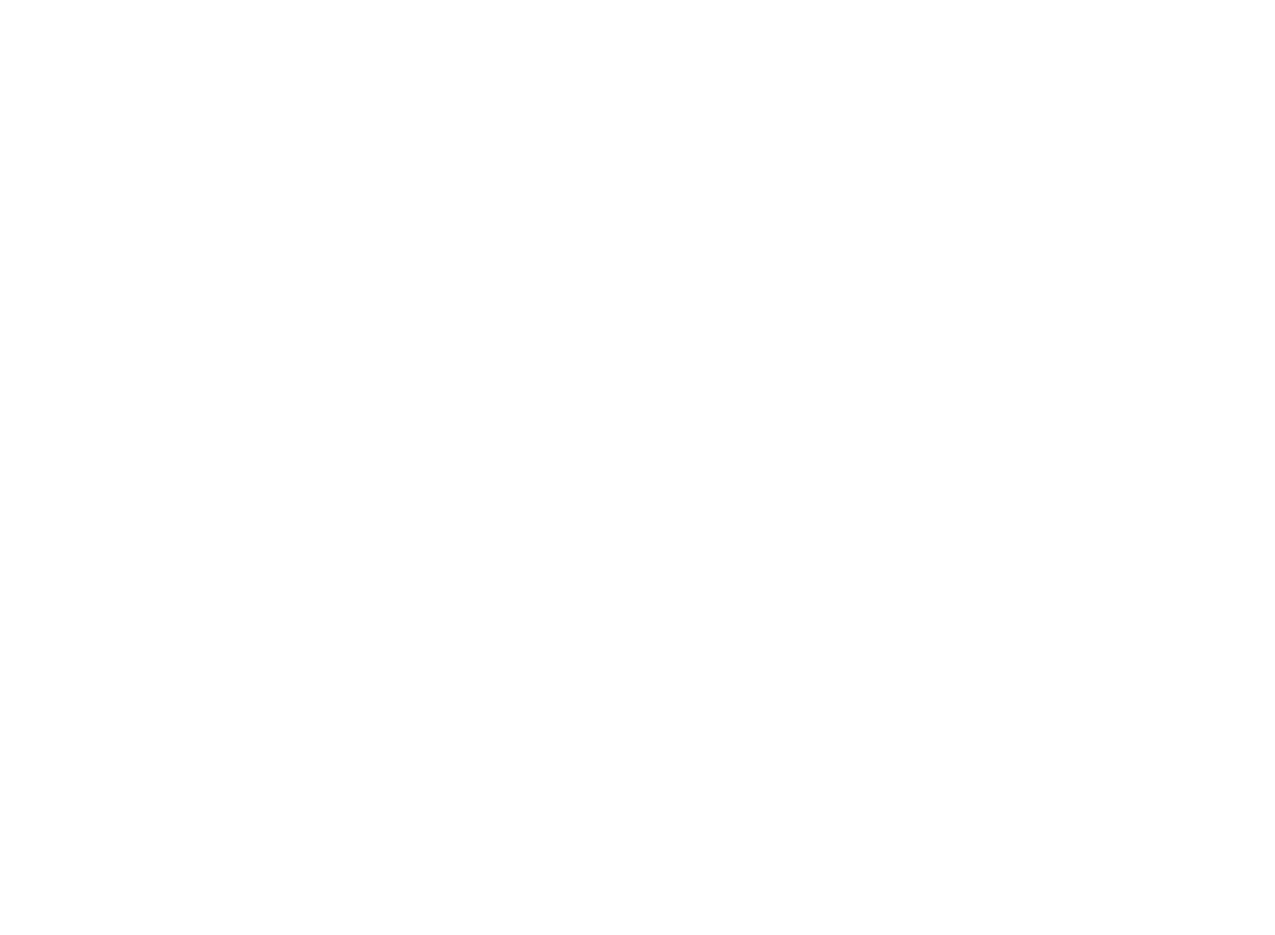
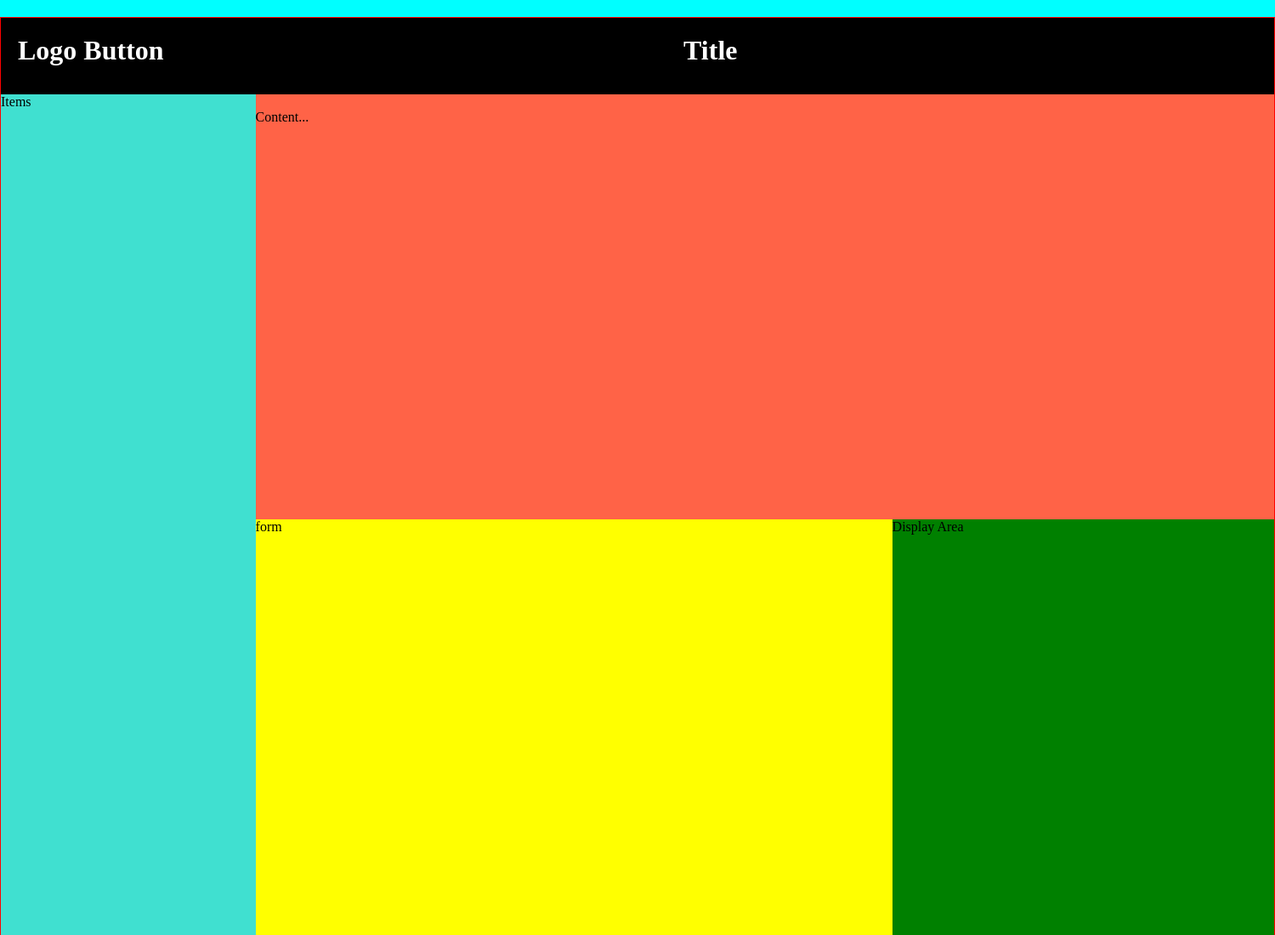
Before and after one commit to azez-alhoot/front-end-project, a plain HTML site: page index.html in a window 1280 px wide. Shown: the top 1100 px of the page at 85% size, 1500 px wide, since content can reach past the window. Before the commit the page ends 800 px from the top, so only its background shows below. Drawn offline with Linux system fonts and the light colour scheme.

Commit message:
basic page structure and layout

```diff
--- a/index.html
+++ b/index.html
@@ -8,6 +8,38 @@
     <title>Document</title>
 </head>
 <body>
+    <div class="container">
+        <header>
+            <div class="logo">
+                <h1>Logo Button</h1>
+            </div>
+            <div class="title">
+                <h1>Title</h1>
+            </div>
+        </header>
+        <main class="grid-container">
+            <aside class="aside-items">
+                <p>Items</p>
+            </aside>
+            <section class="content">
+                <img src="" alt="">
+                <p>Content...</p>
+            </section>
 
+            <section class="form-area">
+                <p>form</p>
+            </section>
+
+            <section class="display-area">
+                <p>Display Area</p>
+            </section>
+            <section class="info-area">
+                <p>More Information</p>
+            </section>
+        </main>
+        <footer>
+            <p>All rights reserved</p>
+        </footer>
+    </div>
 </body>
 </html>
--- a/resources/css/index.css
+++ b/resources/css/index.css
@@ -0,0 +1,81 @@
+* {
+    margin: 0;
+    padding: 0;
+    box-sizing: border-box;
+}
+
+header, aside, section, footer, main {
+    display: block;
+}
+
+body {
+    background-color: cyan;
+}
+.container {
+    width: 1500px;
+    border: 1px solid red;
+    margin: 20px auto;
+}
+
+header {
+    width: 100%;
+    height: 90px;
+    background-color: black;
+    color: white;
+    text-align: center;
+    padding: 20px;
+}
+
+.logo {
+    float: left;
+}
+.title {
+    text-align: center;
+}
+
+.grid-container {
+    display: grid;
+    grid-template-rows: 500px 500px 500px;
+    grid-template-columns: 20% 50% 30%;
+    /* grid-gap: 20px; */
+}
+
+.aside-items {
+    background-color: turquoise;
+    grid-column-start: 1;
+    grid-column-end: 2;
+    grid-row-start: 1;
+    grid-row-end: 4;
+}
+
+.content {
+    background-color: tomato;
+    grid-column-start: 2;
+    grid-column-end: 4;
+}
+
+.form-area {
+    background-color: yellow;
+    grid-column-start: 2;
+    grid-column-end: 3;
+}
+
+.display-area {
+    background-color: green;
+    grid-column-start: 3;
+    grid-column-end: 4;
+}
+
+.info-area {
+    background-color: honeydew;
+    grid-column-start: 2;
+    grid-column-end: 4;
+}
+
+footer{
+    text-align: center;
+}
+
+footer p{
+    margin: 20px auto;
+}
```
